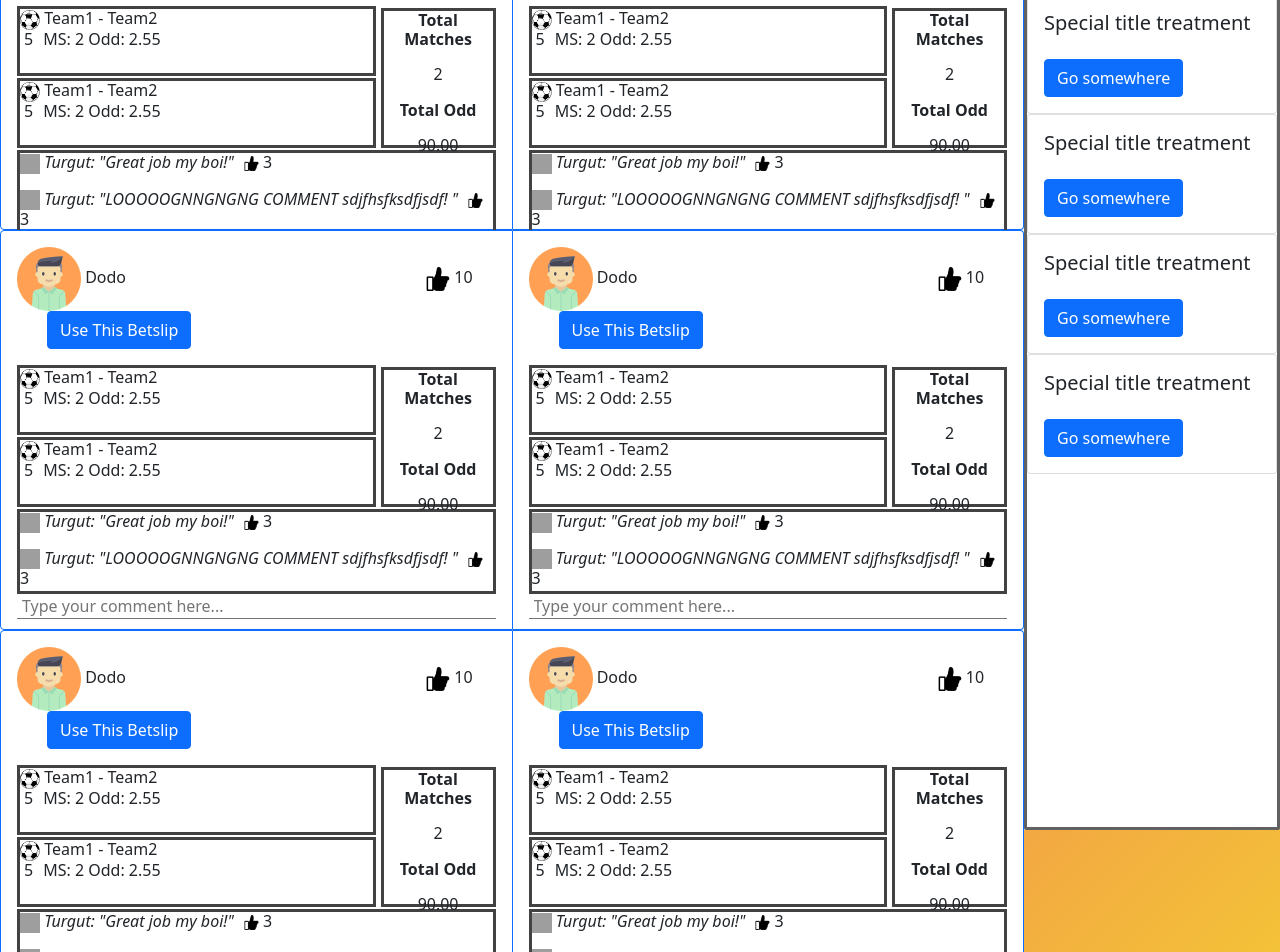
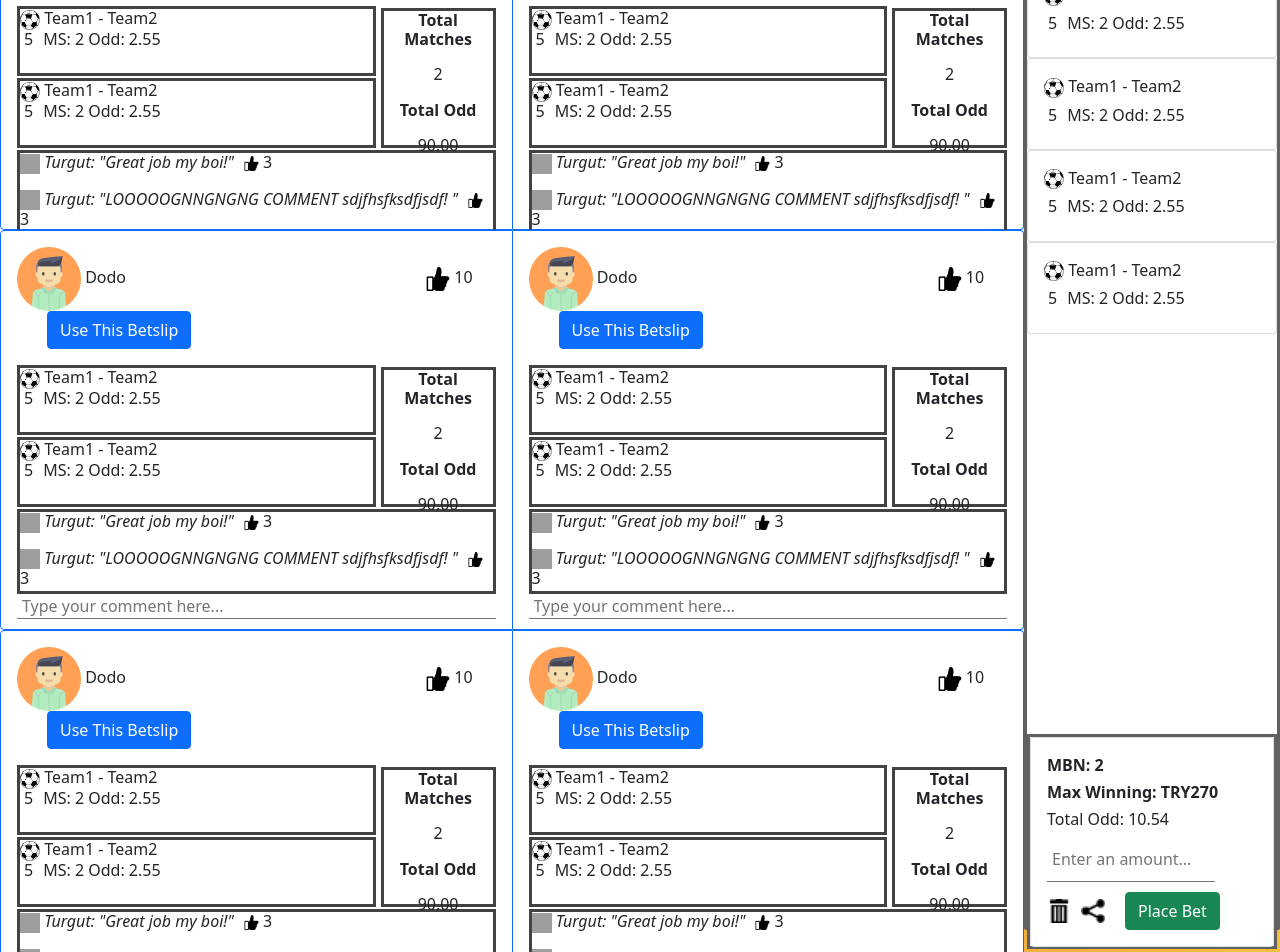
Before and after one commit to turgut-edis/SocialBettingProject, a React (Create React App) app in the folder redux-intro/: page /socialpage in a window 1280 px wide. Shown: the part 220-1172 px from the top of the page. Built offline with nearby package versions, Linux system fonts and the light colour scheme; grey boxes are pictures that could not be loaded.

Commit message:
social page finished

```diff
--- a/redux-intro/src/components/SocialPage.js
+++ b/redux-intro/src/components/SocialPage.js
@@ -7,6 +7,8 @@ import userpic from './image/userpic.png'
 import logo from './image/clipart442066.png'
 import like_icon from './image/like-button.png'
 import comment from './image/comment.png'
+import trash_icon from './image/trash-347.png'
+import share_icon from './image/share-this-2600.png'
 
 
 import {
@@ -32,6 +34,11 @@ var comment_owner = "Turgut";
 var comment_text = "Great job my boi!";
 var comment_text2 = "LOOOOOGNNGNGNG COMMENT   sdjfhsfksdfjsdf!";
 var comment_like_cnt = "3";
+var mbn = "2";
+var max_winning = "270";
+var total_odd = "10.54";
+
+
 
 
 export default function SocialPage() {
@@ -513,50 +520,72 @@ export default function SocialPage() {
                 <Card>
                   <Card.Header as="h5">MyBetslip</Card.Header>
                   <Card.Body>
-                    <Card.Title>Special title treatment</Card.Title>
-                    <Card.Text>
-                      With supporting text below as a natural lead-in to additional content.
-                    </Card.Text>
-                    <Button variant="primary">Go somewhere</Button>
+                    <div className="rightpanel-betslip">
+                      <h6><img src={logo} className="ball-logo" alt="ball" /><span> {team1} - {team2} </span></h6>
+                      <h6 className="mac_id_spacing">{mac_id}
+                        <span className="match-info-space">MS: {mac_sonu} Odd: {odd}</span>
+                      </h6>
+                    </div>
                   </Card.Body>
                 </Card>
               </CardGroup>
               <Card>
                 <Card.Body>
-                  <Card.Title>Special title treatment</Card.Title>
-                  <Card.Text>
-                    With supporting text below as a natural lead-in to additional content.
-                  </Card.Text>
-                  <Button variant="primary">Go somewhere</Button>
+                  <div className="rightpanel-betslip">
+                    <h6><img src={logo} className="ball-logo" alt="ball" /><span> {team1} - {team2} </span></h6>
+                    <h6 className="mac_id_spacing">{mac_id}
+                      <span className="match-info-space">MS: {mac_sonu} Odd: {odd}</span>
+                    </h6>
+                  </div>
                 </Card.Body>
               </Card>
               <Card>
                 <Card.Body>
-                  <Card.Title>Special title treatment</Card.Title>
-                  <Card.Text>
-                    With supporting text below as a natural lead-in to additional content.
-                  </Card.Text>
-                  <Button variant="primary">Go somewhere</Button>
+                  <div className="rightpanel-betslip">
+                    <h6><img src={logo} className="ball-logo" alt="ball" /><span> {team1} - {team2} </span></h6>
+                    <h6 className="mac_id_spacing">{mac_id}
+                      <span className="match-info-space">MS: {mac_sonu} Odd: {odd}</span>
+                    </h6>
+                  </div>
                 </Card.Body>
               </Card>
               <Card>
                 <Card.Body>
-                  <Card.Title>Special title treatment</Card.Title>
-                  <Card.Text>
-                    With supporting text below as a natural lead-in to additional content.
-                  </Card.Text>
-                  <Button variant="primary">Go somewhere</Button>
+                  <div className="rightpanel-betslip">
+                    <h6><img src={logo} className="ball-logo" alt="ball" /><span> {team1} - {team2} </span></h6>
+                    <h6 className="mac_id_spacing">{mac_id}
+                      <span className="match-info-space">MS: {mac_sonu} Odd: {odd}</span>
+                    </h6>
+                  </div>
                 </Card.Body>
               </Card>
               <Card>
                 <Card.Body>
-                  <Card.Title>Special title treatment</Card.Title>
-                  <Card.Text>
-                    With supporting text below as a natural lead-in to additional content.
-                  </Card.Text>
-                  <Button variant="primary">Go somewhere</Button>
+                  <div className="rightpanel-betslip">
+                    <h6><img src={logo} className="ball-logo" alt="ball" /><span> {team1} - {team2} </span></h6>
+                    <h6 className="mac_id_spacing">{mac_id}
+                      <span className="match-info-space">MS: {mac_sonu} Odd: {odd}</span>
+                    </h6>
+                  </div>
                 </Card.Body>
               </Card>
+              <div className="betslip-checkout-card">
+                  <Card>
+                    <Card.Body>
+                      <div className="rightpanel-checkout">
+                        <h6 className="checkout">MBN: {mbn}</h6>
+                        <h6 className="checkout">Max Winning: TRY{max_winning}</h6>
+                      </div>
+                      <div>
+                      <h6>Total Odd: {total_odd}</h6>
+                      <input id ="amount_bet" type="text" className="input-lower" placeholder="Enter an amount..." />
+                      <img src={trash_icon} className="lower-icon" alt="delete" onclick="trash()" />
+                      <img src={share_icon} className="lower-icon" alt="share" onclick="share()" />
+                      <Button variant="success" className="checkout-button" onclick="place_bet(amount_bet)">Place Bet</Button>
+                      </div>
+                    </Card.Body>
+                  </Card>
+              </div>
             </div>
           </div>
         </div>
--- a/redux-intro/src/components/csscomponents/components.css
+++ b/redux-intro/src/components/csscomponents/components.css
@@ -657,3 +657,54 @@ background-color: #e67e22;
   height: 15px;
   width: 15px;
 }
+.betslip-container{
+  height: 1100px;
+}
+.rightpanel-betslip{
+  height: auto;
+  margin-top: 2px;
+}
+
+.betslip-checkout-card{
+  height: 215px;
+  margin-top: 400px;
+  width: 100%;
+  background-color: #E9967A;
+  border-color: #616161;
+  border-style: solid;
+  font-size: 0;
+  background-color: white;
+}
+.checkout{
+  font-weight: bold;
+}
+.rightpanel-checkout{
+  height: auto;
+  margin-top: 2px;
+}
+.input-lower{
+  width: 80%;
+}
+.input-lower:focus{
+  height: 25px;
+  width: 100%;
+  align-items: flex-end;
+  color: black;
+}
+.lower-icon{
+  margin-top: 5%;
+  height: 24px;
+  width: 24px;
+  margin-right: 10px;
+
+}
+.checkout-button{
+  margin-top: 10px;
+  margin-left: 10px;
+}
+.button:before{
+  content:"🗑";
+}
+.button{
+  height: 20px;
+}
```
Also changed, not shown: redux-intro/src/components/image/share-this-2600.png (added), redux-intro/src/components/image/trash-347.png (added). Lines whose indentation alone changed are shown as unchanged.
